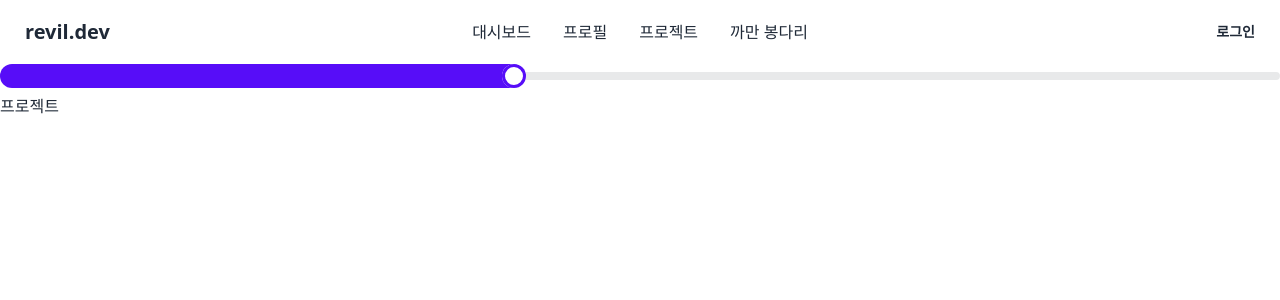
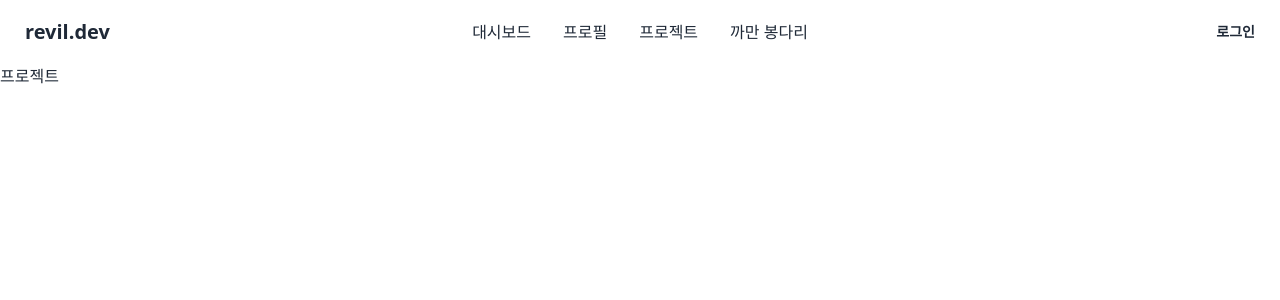
Before and after one commit to parkrevil/revil.dev, a SvelteKit app: page /projects in a window 1280 px wide. Shown: the top 300 px of the page. Built offline with nearby package versions, Linux system fonts and the light colour scheme.

Commit message:
feat: root layout

```diff
--- a/src/libs/components/header.svelte
+++ b/src/libs/components/header.svelte
@@ -1,11 +1,10 @@
-<header>
 <div class="navbar bg-base-100">
   <div class="navbar-start">
     <a href="/" class="btn btn-ghost normal-case text-xl">revil.dev</a>
   </div>
 
   <div class="navbar-center flex">
-			<ul class="menu menu-horizontal">
+    <ul class="menu menu-horizontal px-1">
       <li><a href="/">대시보드</a></li>
       <li><a href="/profile">프로필</a></li>
       <li><a href="/projects">프로젝트</a></li>
@@ -17,4 +16,3 @@
     <a href="/sign-in" class="btn btn-ghost">로그인</a>
   </div>
 </div>
-</header>
--- a/src/routes/+layout.svelte
+++ b/src/routes/+layout.svelte
@@ -5,6 +5,6 @@
 
 <Header></Header>
 
-<input type="range" min="0" max="100" value="40" class="range range-primary" />
-
-<slot></slot>
+<div class="absolute left-0 top-[4rem] w-full max-w-full h-[calc(100%-4rem)]">
+  <slot></slot>
+</div>
```
Lines whose indentation alone changed are shown as unchanged.
